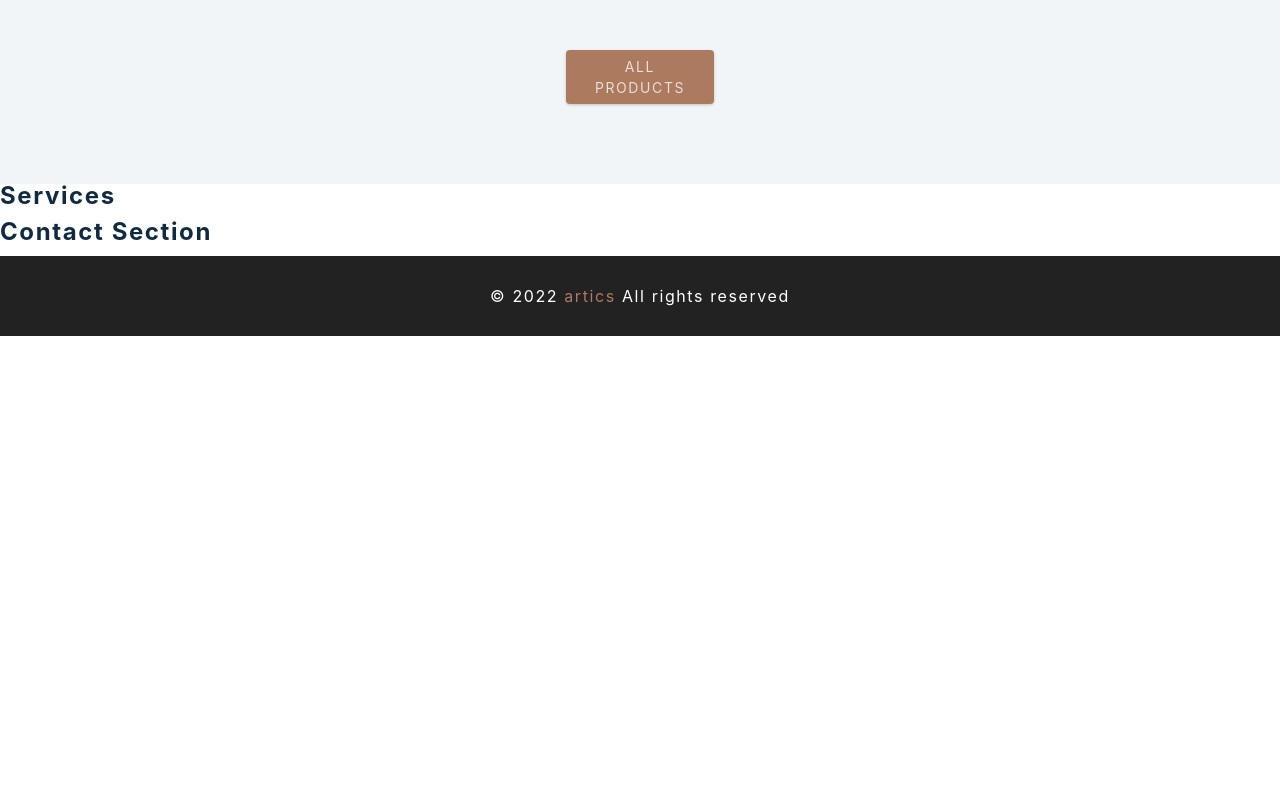
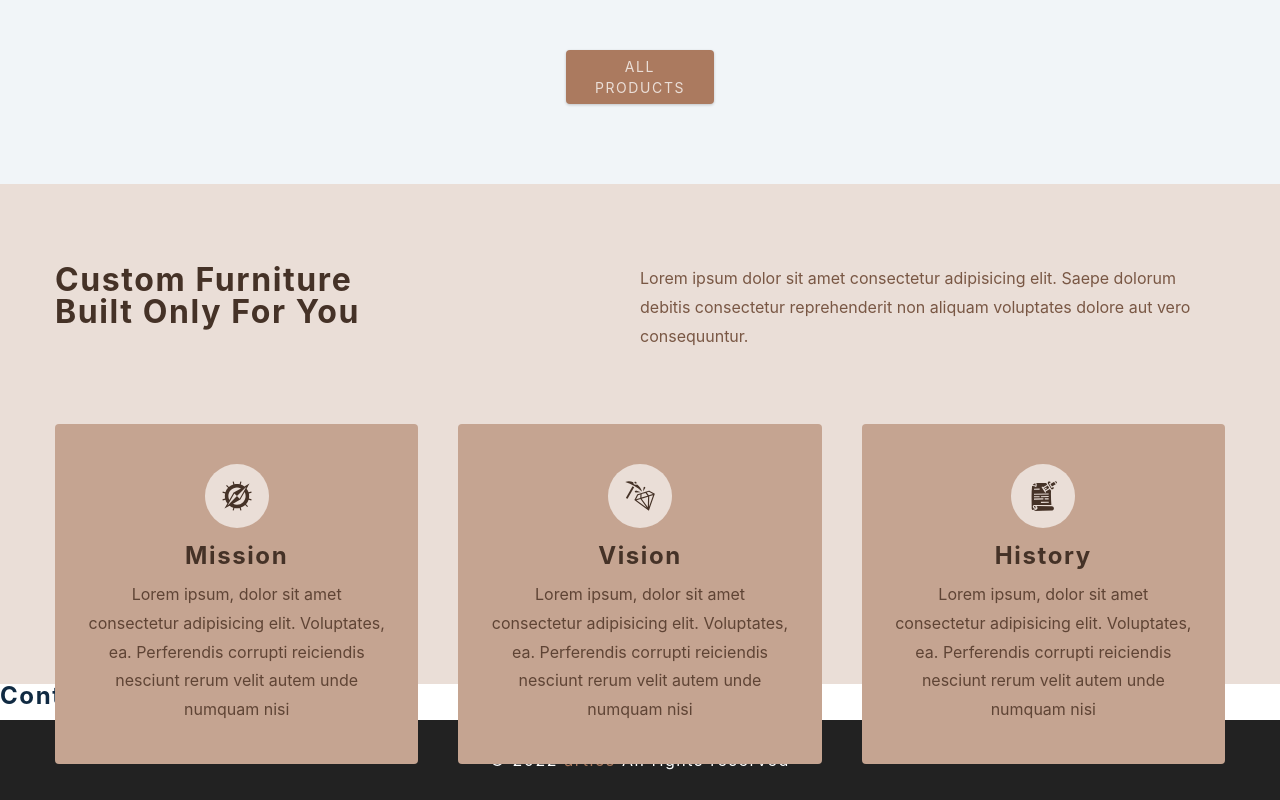
Before and after one commit to mkcriollo/artics, a React (Create React App) app: page / in a window 1280 px wide. Shown: the part 1022-1822 px from the top of the page. Before the commit the page ends 1358 px from the top, so only its background shows below. Built offline with nearby package versions, Linux system fonts and the light colour scheme; the HTML template or start-up script is replaced by a standard one.

Commit message:
features draft completed

```diff
--- a/src/components/Services.js
+++ b/src/components/Services.js
@@ -1,10 +1,37 @@
-import React from 'react'
-import styled from 'styled-components'
-import { services } from '../utils/constants'
+import React from "react";
+import styled from "styled-components";
+import { services } from "../utils/constants";
 
 const Services = () => {
-  return <h4>services </h4>
-}
+  return (
+    <Wrapper>
+      <div className="section-center">
+        <article className="header">
+          <h3>
+            Custom Furniture <br></br> Built Only For You
+          </h3>
+          <p>
+            Lorem ipsum dolor sit amet consectetur adipisicing elit. Saepe
+            dolorum debitis consectetur reprehenderit non aliquam voluptates
+            dolore aut vero consequuntur.
+          </p>
+        </article>
+        <div className="services-center">
+          {services.map((service) => {
+            const { id, icon, title, text } = service;
+            return (
+              <article className="service" key={id}>
+                <span>{icon}</span>
+                <h4 className="title">{title}</h4>
+                <p>{text}</p>
+              </article>
+            );
+          })}
+        </div>
+      </div>
+    </Wrapper>
+  );
+};
 
 const Wrapper = styled.section`
   h3,
@@ -68,5 +95,5 @@ const Wrapper = styled.section`
       transform: translateY(5rem);
     }
   }
-`
-export default Services
+`;
+export default Services;
```
